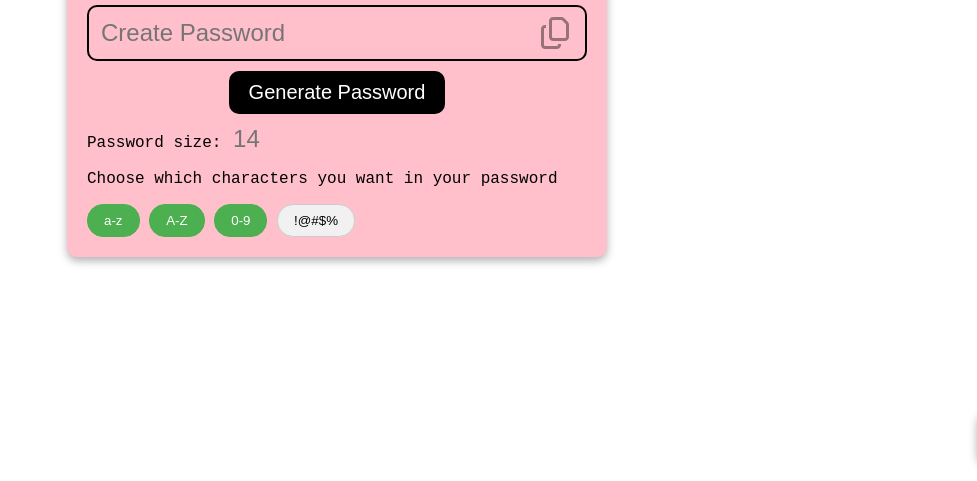
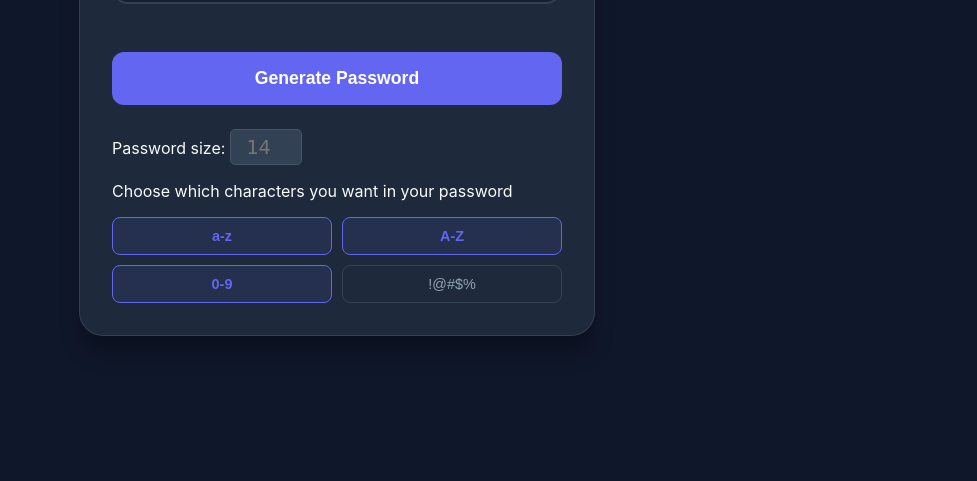
Before and after one commit to henriquelucio/random-password-generator, a plain HTML site: page index.html in a window 1280 px wide. Shown: the part 319-800 px from the top of the page, without its empty margins (303-1280 px from the left). Drawn offline with Linux system fonts and the light colour scheme.

Commit message:
Style changed

```diff
--- a/style.css
+++ b/style.css
@@ -1,102 +1,169 @@
-body{
-    display:flex;
-    justify-content: center;
-    height: 100vh;
-    align-items: center;
-    margin: 0;
-    font-family:'Courier New', Courier, monospace
+:root {
+    --primary-color: #6366f1;
+    --primary-hover: #4f46e5;
+    --bg-dark: #0f172a;
+    --card-bg: #1e293b;
+    --text-main: #f8fafc;
+    --text-muted: #94a3b8;
+    --success: #22c55e;
 }
 
-.password-container{
-    background-color: pink;
-    width: 500px;
-    padding: 20px;
-    border-radius: 10px;
-    box-shadow: 0 4px 8px rgba(0,0,0,.3);
-    margin: 10px;
+body {
+    display: flex;
+    justify-content: center;
+    align-items: center;
+    min-height: 100vh;
+    margin: 0;
+    background-color: var(--bg-dark);
+    font-family: 'Inter', system-ui, -apple-system, sans-serif;
+    color: var(--text-main);
 }
 
-.input-container{
-    border: solid 2px black;
-    padding: 10px;
-    border-radius: 10px;
+.password-container {
+    background-color: var(--card-bg);
+    width: 100%;
+    max-width: 450px;
+    padding: 2rem;
+    border-radius: 1.5rem;
+    box-shadow: 0 20px 25px -5px rgba(0, 0, 0, 0.3), 0 10px 10px -5px rgba(0, 0, 0, 0.04);
+    margin: 1rem;
+    border: 1px solid rgba(255, 255, 255, 0.1);
+}
+
+h1 {
+    font-size: 1.5rem;
+    text-align: center;
+    margin-bottom: 2rem;
+    background: linear-gradient(to right, #818cf8, #c084fc);
+    -webkit-background-clip: text;
+    -webkit-text-fill-color: transparent;
+}
+
+.input-container {
+    background-color: rgba(15, 23, 42, 0.5);
+    border: 2px solid #334155;
+    padding: 1rem;
+    border-radius: 1rem;
     display: flex;
     justify-content: space-between;
     align-items: center;
+    margin-bottom: 1.5rem;
+    transition: border-color 0.3s;
 }
 
-.input{
+.input-container:focus-within {
+    border-color: var(--primary-color);
+}
+
+.input {
     border: none;
-    background-color: transparent;
+    background: transparent;
     outline: none;
-    font-size: 24px;
-    letter-spacing: 4px;
+    font-size: 1.25rem;
+    color: var(--text-main);
+    width: 100%;
+    font-family: 'monospace';
+    letter-spacing: 2px;
 }
 
 .input::placeholder{
     letter-spacing: 0px;
 }
 
-.fa-copy{
+.fa-copy {
+    color: var(--text-muted);
     cursor: pointer;
-    opacity: .4;
+    transition: all 0.2s;
+    margin-left: 10px;
 }
 
-.fa-copy:hover{
-    opacity: .7;
+.fa-copy:hover {
+    color: var(--primary-color);
+    transform: scale(1.1);
 }
 
-.btn{
-    background: black;
+.btn {
+    width: 100%;
+    background: var(--primary-color);
     color: white;
     border: none;
-    padding: 10px 20px;
-    border-radius: 10px;
-    display: block;
-    margin: 10px auto;
-    font-size: 20px;
+    padding: 1rem;
+    border-radius: 0.75rem;
+    font-size: 1.1rem;
+    font-weight: 600;
     cursor: pointer;
+    transition: all 0.2s;
+    margin: 1.5rem 0;
 }
 
-.btn:hover{
-    background-color: green;
+.btn:hover {
+    background-color: var(--primary-hover);
+    box-shadow: 0 4px 12px rgba(99, 102, 241, 0.4);
 }
 
-.btn:active{
-    transform: scale(0.95);
+.btn:active {
+    transform: scale(0.98);
 }
 
-.alert-container{
-    position: fixed;
-    width: 300px;
-    height: 50px;
-    background-color: lightgreen;
-    right: 20px;
-    bottom: 20px;
+.length-config {
+    display: flex;
+    align-items: center;
+    justify-content: space-between;
+    margin-bottom: 1.5rem;
+    background: rgba(255, 255, 255, 0.03);
+    padding: 10px 15px;
     border-radius: 10px;
-    box-shadow: 0 4px 8px rgba(0,0,0,.3);
-    display: flex;
-    justify-content: center;
-    align-items: center;
-    font-size: 20px;
-    transition: 0.4s;
 }
 
-.active.alert-container{
-    right: -300px;
+#num-length {
+    width: 60px;
+    background: #334155;
+    border: 1px solid #475569;
+    border-radius: 5px;
+    padding: 5px;
+    color: white;
+    text-align: center;
+    letter-spacing: 0;
 }
 
-.chip{
-    padding: 8px 16px;
-    border: 1px solid #ccc;
-    border-radius: 16px;
-    background-color: #f1f1f1;
-    cursor: pointer;
-    transition: 0.3s
+.char-option {
+    display: grid;
+    grid-template-columns: repeat(2, 1fr);
+    gap: 10px;
 }
 
-.chip.active{
-    background-color: #4CAF50;
-    color:white;
-    border-color: #4CAF50;
+.chip {
+    padding: 10px;
+    border: 1px solid #334155;
+    border-radius: 8px;
+    background-color: transparent;
+    color: var(--text-muted);
+    cursor: pointer;
+    font-size: 0.9rem;
+    transition: all 0.2s;
 }
+
+.chip.active {
+    background-color: rgba(99, 102, 241, 0.1);
+    color: var(--primary-color);
+    border-color: var(--primary-color);
+    font-weight: bold;
+}
+
+.alert-container {
+    position: fixed;
+    bottom: 2rem;
+    right: 2rem;
+    background-color: var(--success);
+    color: white;
+    padding: 1rem 2rem;
+    border-radius: 0.5rem;
+    box-shadow: 0 10px 15px -3px rgba(0, 0, 0, 0.1);
+    transform: translateX(200%);
+    transition: transform 0.4s cubic-bezier(0.68, -0.55, 0.265, 1.55);
+    z-index: 100;
+}
+
+.alert-container:not(.active) {
+    transform: translateX(0);
+}
```
